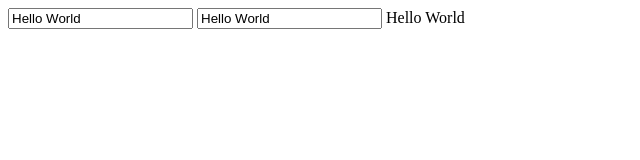
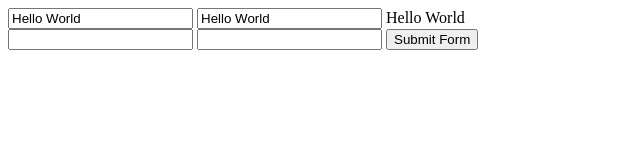
Before and after one commit to michaelvassilyevmvc/vue, a plain HTML site: page index.html in a window 1280 px wide. Shown: the whole page, without its empty margins (0-640 px from the left). Drawn offline with nearby package versions, Linux system fonts and the light colour scheme.

Commit message:
Create methods

```diff
--- a/index.html
+++ b/index.html
@@ -1,25 +1,51 @@
 <!DOCTYPE html>
 <html lang="en">
+
 <head>
     <meta charset="UTF-8">
     <meta http-equiv="X-UA-Compatible" content="IE=edge">
     <meta name="viewport" content="width=device-width, initial-scale=1.0">
     <title>Document</title>
 </head>
+
 <body>
     <div id="app">
         <input v-model="message">
         <input v-bind:value="message" v-on:input="message = $event.target.value">
-{{ message }}
+        {{ message }}
+        <div>
+            <input v-model="loginForm.username">
+            <input v-model="loginForm.password">
+            <button v-on:click="submitForm">Submit Form</button>
+        </div>
     </div>
     <script src="https://cdn.jsdelivr.net/npm/vue/dist/vue.js"></script>
     <script>
         var app = new Vue({
-            el:'#app',
-            data:{
-                message:"Hello World"
+            el: '#app',
+            data: {
+                message: "Hello World",
+                loginForm:{
+                    username:'',
+                    password:''
+                }
+            },
+            methods:{
+                submitForm(){
+                    console.log("Submitting logging form",this.loginForm);
+
+                    var callLog = () => {
+                        this.log("something");
+                    };
+
+                    callLog();
+                },
+                log(v){
+                    console.log(v);
+                }
             }
         })
     </script>
 </body>
+
 </html>
```
